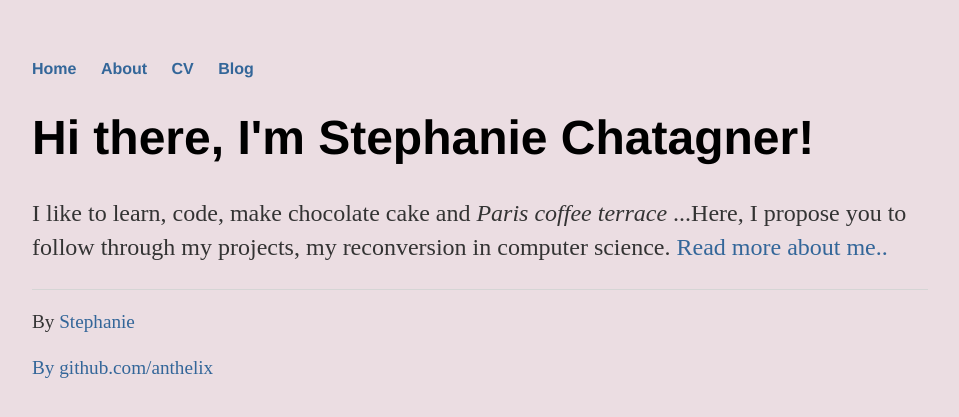
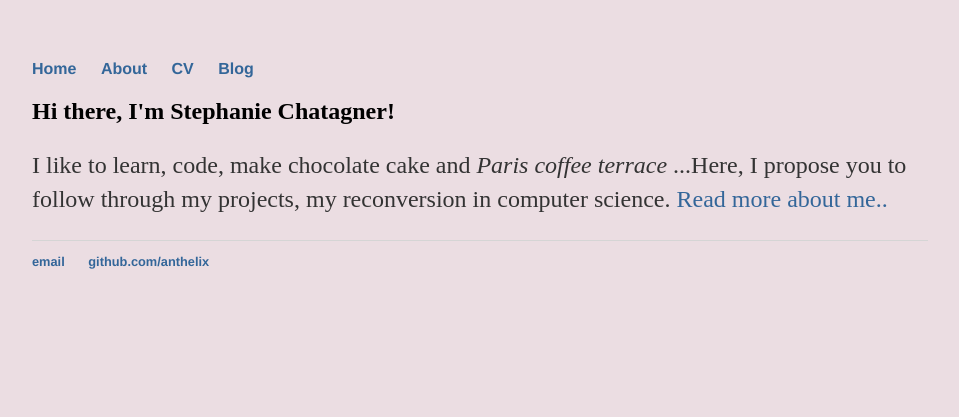
Before and after one commit to anthelix/anth_blog, a Jekyll site: the page built from index.html, in a window 1280 px wide. Shown: the top 417 px of the page, without its empty margins (160-1119 px from the left). Built offline with Jekyll 4.4.1, drawn with Linux system fonts in a browser that asks for light colours.

Commit message:
modif footer

```diff
--- a/_includes/footer.html
+++ b/_includes/footer.html
@@ -1,4 +1,6 @@
 <footer>
-    <p>By <a href="hmailto:sdulou@free.fr">Stephanie</p>
-    <p>By <a href="https://github.com/anthelix">github.com/anthelix</p>
+    <ul>
+        <li><a href="mailto:sdulou@free.fr">email</a></li>
+        <li><a href="https://github.com/anthelix">github.com/anthelix</a></li>
+    </ul>
 </footer>
--- a/_layouts/post.html
+++ b/_layouts/post.html
@@ -1,7 +1,7 @@
 ---
 layout: default
 ---
-<h1>{{ page.title }}</h1>
+<h2>{{ page.title }}</h2>
 <p class="meta">{{ page.date | date_to_string }}</p>
 
 <div class="post">
--- a/index.html
+++ b/index.html
@@ -3,6 +3,6 @@ layout: default
 title: Stephanie Chatagner, Hacker time
 ---
 <div class="blurb">
-	<h1>Hi there, I'm Stephanie Chatagner!</h1>
+	<h2>Hi there, I'm Stephanie Chatagner!</h2>
 	<p>I like to learn, code, make chocolate cake and  <em>Paris coffee terrace</em> ...Here, I propose you to follow through my projects, my reconversion in computer science. <a href="/about">Read more about me..</a></p>
 </div><!-- /.blurb -->
```
